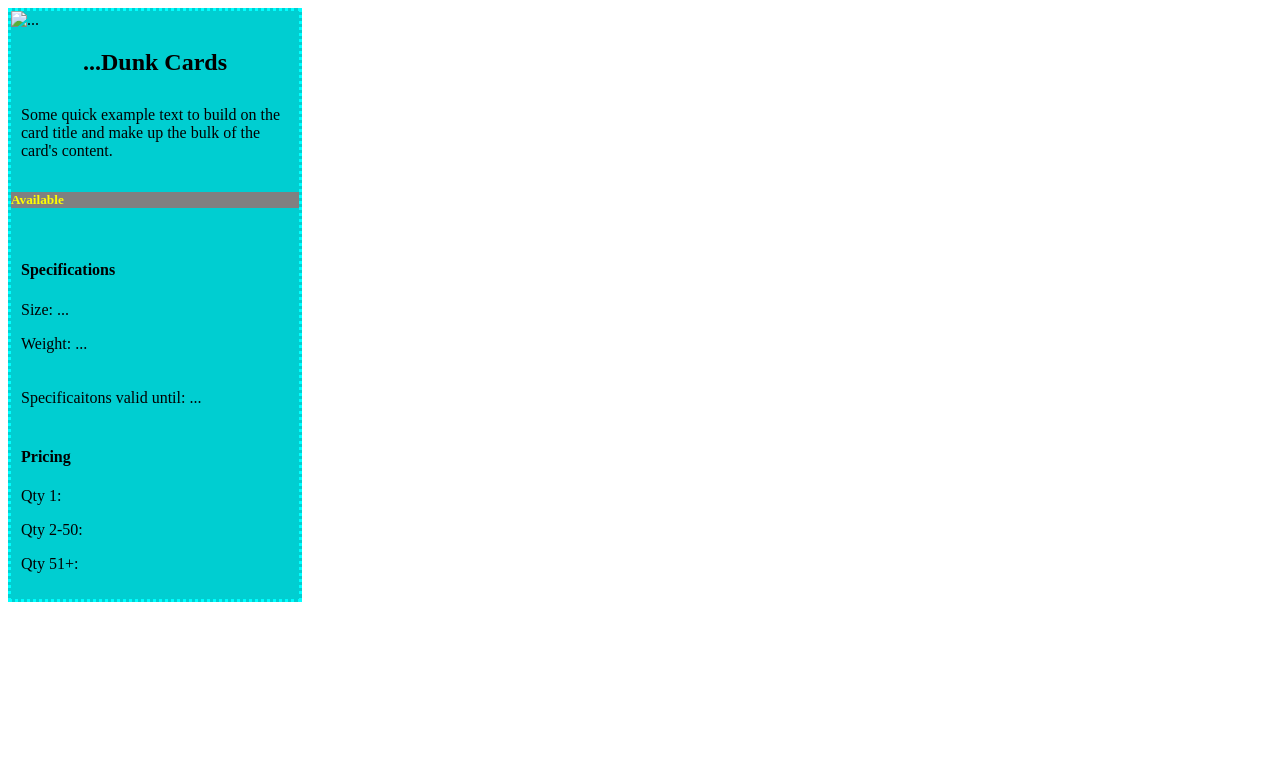
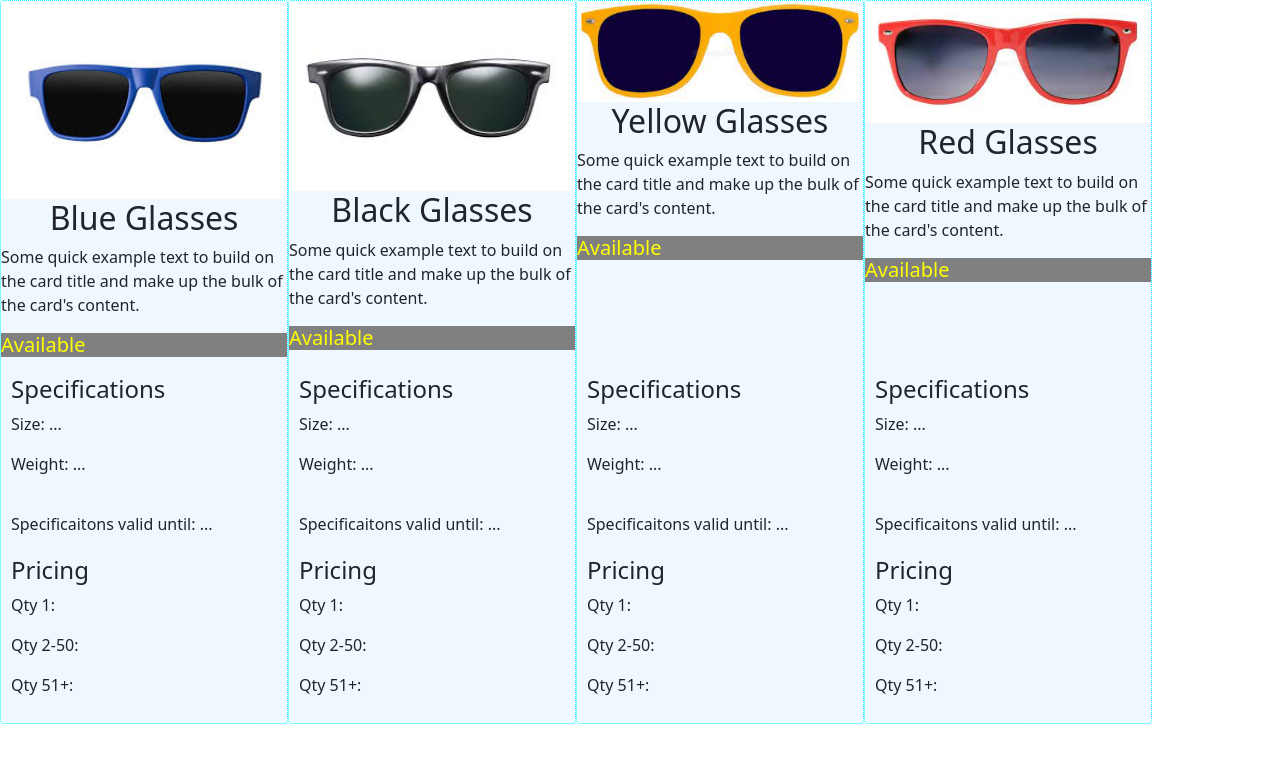
Before and after one commit to Jess-Morrison/ASSIGNMENT-product-cards, a plain HTML site: page index.html in a window 1280 px wide. Drawn offline with nearby package versions, Linux system fonts and the light colour scheme.

Commit message:
Added content, work on imgs

```diff
--- a/index.html
+++ b/index.html
@@ -2,15 +2,86 @@
 <html lang="en">
 <head>
   <title>Document</title>
+  <link href="https://cdn.jsdelivr.net/npm/bootstrap@5.1.3/dist/css/bootstrap.min.css" rel="stylesheet" integrity="sha384-1BmE4kWBq78iYhFldvKuhfTAU6auU8tT94WrHftjDbrCEXSU1oBoqyl2QvZ6jIW3" crossorigin="anonymous">
   <link href="main.css" rel="stylesheet">
 </head>
 
 <body>
 
-  <div class="yellow-card" style="width: 18rem;">
-    <img src="..." class="card-img-top" alt="...">
+  <div class="card" style="width: 18rem;">
+
+<img src="blue gls.jpeg" class="card-img-top" alt="picture of glasses">
     <div class="card-body">
-      <h2 class="card-title">...Dunk Cards</h2>
+      <h2 class="card-title">Blue Glasses</h2>
+      <p class="product-description">Some quick example text to build on the card title and make up the bulk of the card's content.</p>
+    <h5 class="availability">Available</h5>
+      <!-- <a href="#" class="btn btn-primary">Go somewhere</a> -->
+    </div>
+    <div class="specifications">
+      <h4>Specifications</h4>
+      <p>Size: ...</p>
+      <p>Weight: ...</p>
+    </div>
+    <footer>Specificaitons valid until: ...</footer>
+    <div class="pricing">
+    <h4>Pricing</h4>
+    <p>Qty 1:</p>
+    <p> Qty 2-50:</p>
+    <p> Qty 51+:</p>
+  </div>
+  </div>
+
+
+  <div class="card" style="width: 18rem;">
+    <img src="blk gls.jpeg" class="card-img-top" alt="picture of glasses">
+    <div class="card-body">
+      <h2 class="card-title">Black Glasses</h2>
+      <p class="product-description">Some quick example text to build on the card title and make up the bulk of the card's content.</p>
+    <h5 class="availability">Available</h5>
+      <!-- <a href="#" class="btn btn-primary">Go somewhere</a> -->
+    </div>
+    <div class="specifications">
+      <h4>Specifications</h4>
+      <p>Size: ...</p>
+      <p>Weight: ...</p>
+    </div>
+    <footer>Specificaitons valid until: ...</footer>
+    <div class="pricing">
+    <h4>Pricing</h4>
+    <p>Qty 1:</p>
+    <p> Qty 2-50:</p>
+    <p> Qty 51+:</p>
+  </div>
+  </div>
+
+
+  <div class="card" style="width: 18rem;">
+    <img src="ywl gls.jpeg" class="card-img-top" alt="picture of glasses">
+    <div class="card-body">
+      <h2 class="card-title">Yellow Glasses</h2>
+      <p class="product-description">Some quick example text to build on the card title and make up the bulk of the card's content.</p>
+    <h5 class="availability">Available</h5>
+      <!-- <a href="#" class="btn btn-primary">Go somewhere</a> -->
+    </div>
+    <div class="specifications">
+      <h4>Specifications</h4>
+      <p>Size: ...</p>
+      <p>Weight: ...</p>
+    </div>
+    <footer>Specificaitons valid until: ...</footer>
+    <div class="pricing">
+    <h4>Pricing</h4>
+    <p>Qty 1:</p>
+    <p> Qty 2-50:</p>
+    <p> Qty 51+:</p>
+  </div>
+  </div>
+
+
+  <div class="card" style="width: 18rem;">
+    <img src="red gls.jpeg" class="card-img-top" alt="picture of glasses">
+    <div class="card-body">
+      <h2 class="card-title">Red Glasses</h2>
       <p class="product-description">Some quick example text to build on the card title and make up the bulk of the card's content.</p>
     <h5 class="availability">Available</h5>
       <!-- <a href="#" class="btn btn-primary">Go somewhere</a> -->
@@ -29,5 +100,6 @@
   </div>
   </div>
   <script src="main.js"></script>
+  <script src="https://cdn.jsdelivr.net/npm/bootstrap@5.1.3/dist/js/bootstrap.bundle.min.js" integrity="sha384-ka7Sk0Gln4gmtz2MlQnikT1wXgYsOg+OMhuP+IlRH9sENBO0LRn5q+8nbTov4+1p" crossorigin="anonymous"></script>
 </body>
 </html>
--- a/main.css
+++ b/main.css
@@ -1,21 +1,35 @@
-.yellow-card{
-  background-color: darkturquoise;
+
+body{
+  /* height: auto;
+  width: auto; */
+  display:flex;
+
+}
+.card{
+  background-color: aliceblue;
   border-style: dotted;
   border-color: aqua;
+
+
+  /* margin: 10px */
+
 }
 
 .card-title{
   border: 1px ;
   border-color: lightblue;
   text-align: center;
+
 }
-img{
-  text-align: center;
+.card-img-top{
+  /* text-align: center; */
+
+
 }
 
 .product-description{
   justify-content: space-around;
-  padding: 10px
+  /* padding: 10px */
 }
 
 .availability{
@@ -23,6 +37,14 @@ img{
   background-color: grey;
 
 }
+
+.card-body{
+padding:0px;
+margin: 0px;
+
+
+}
+
 
 .specifications{
   padding: 10px;
@@ -32,5 +54,5 @@ img{
 }
 
 footer{
-  padding: 10px;;
+  padding: 10px;
 }
```
Also changed, not shown: blk gls.jpeg (added), blue gls.jpeg (added), red gls.jpeg (added), ywl gls.jpeg (added).
